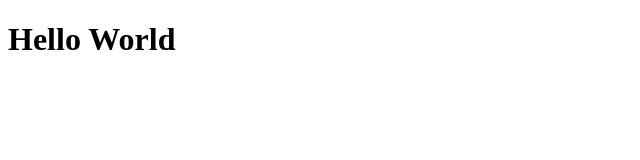
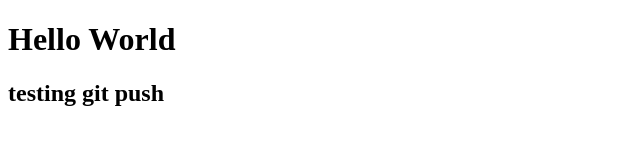
Before and after one commit to DaliusGrigolius/test, a plain HTML site: page index.html in a window 1280 px wide. Shown: the whole page, without its empty margins (0-640 px from the left). Drawn offline with Linux system fonts and the light colour scheme.

Commit message:
added h2 to index file

```diff
--- a/index.html
+++ b/index.html
@@ -8,5 +8,6 @@
 </head>
 <body>
     <h1>Hello World</h1>
+    <h2>testing git push</h2>
 </body>
 </html>
```
